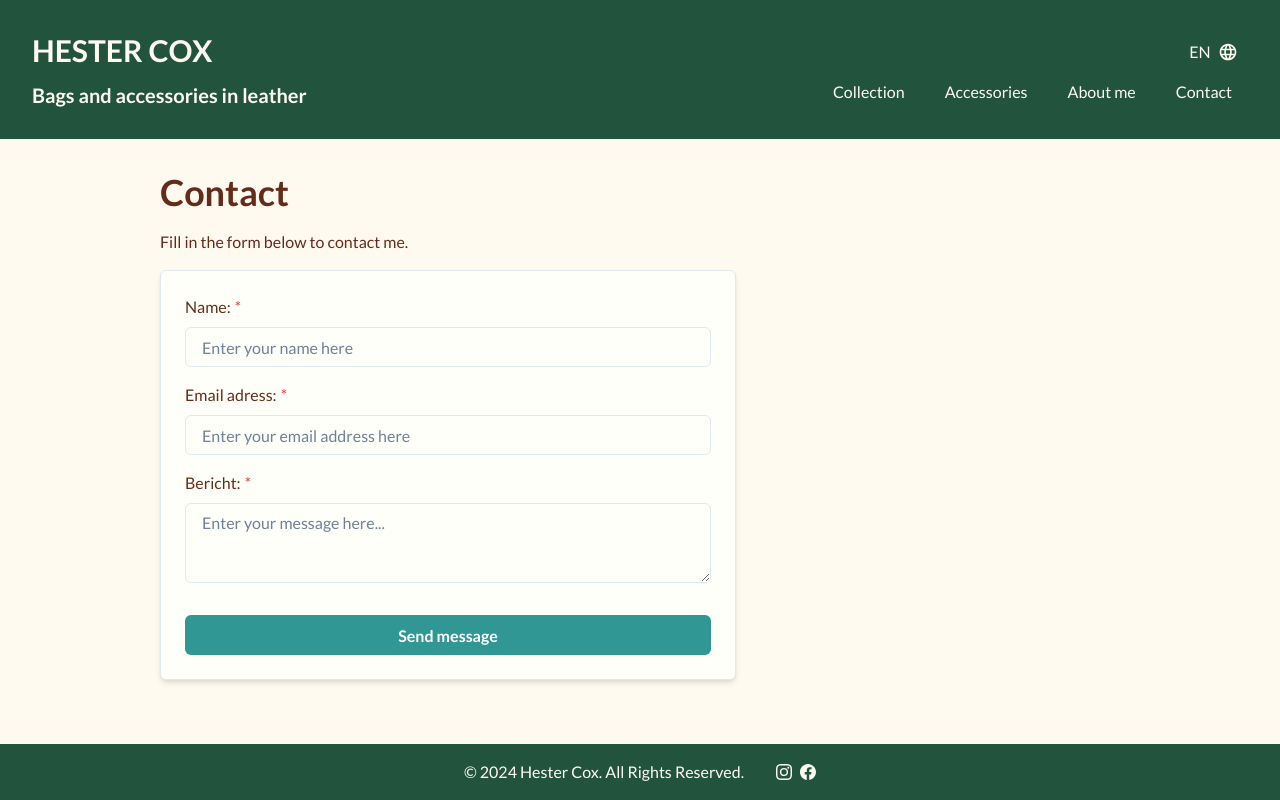
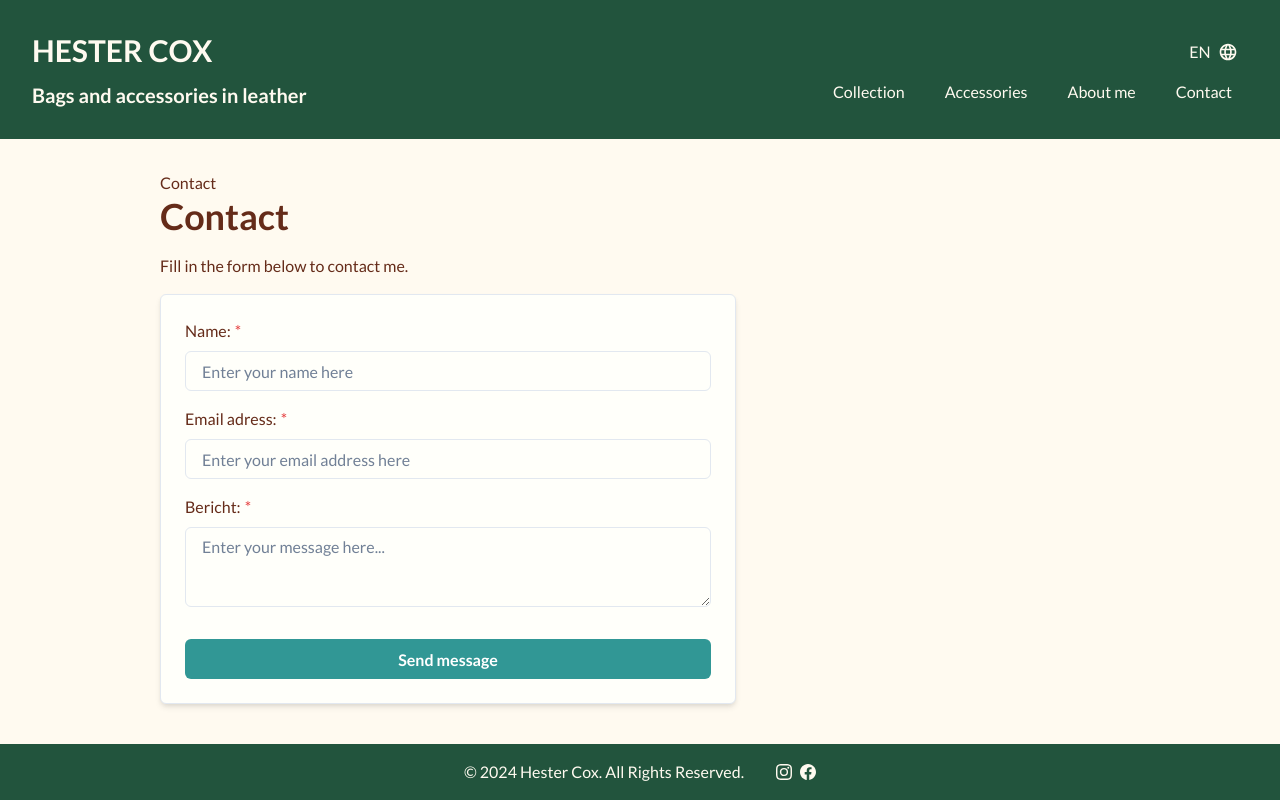
Before and after one commit to jimmy-chr/hester-cox-chakra, a React (Vite) app: page /contact in a window 1280 px wide. Built offline with nearby package versions, Linux system fonts and the light colour scheme.

Commit message:
adding breadcrumb

```diff
--- /dev/null
+++ b/src/components/DynamicBreadcrumb.tsx
@@ -0,0 +1,41 @@
+import React from "react";
+import { Breadcrumb, BreadcrumbItem, BreadcrumbLink } from "@chakra-ui/react";
+import { useLocation, Link } from "react-router-dom";
+
+// Define a mapping of routes to breadcrumb names
+const breadcrumbMap: { [key: string]: string } = {
+  "/": "Home",
+  "/collection": "Collection",
+  "/accessories": "Accessories",
+  "/about-me": "About Me",
+  "/contact": "Contact",
+};
+
+const DynamicBreadcrumb: React.FC = () => {
+  const location = useLocation();
+
+  // Split the pathname into segments
+  const pathSegments = location.pathname.split("/").filter(Boolean);
+
+  // Build the breadcrumb items
+  const breadcrumbItems = pathSegments.map((segment, index) => {
+    const fullPath = `/${pathSegments.slice(0, index + 1).join("/")}`;
+    const isLast = index === pathSegments.length - 1;
+
+    return (
+      <BreadcrumbItem key={fullPath} isCurrentPage={isLast}>
+        {isLast ? (
+          <BreadcrumbLink>{breadcrumbMap[fullPath] || segment}</BreadcrumbLink>
+        ) : (
+          <BreadcrumbLink as={Link} to={fullPath}>
+            {breadcrumbMap[fullPath] || segment}
+          </BreadcrumbLink>
+        )}
+      </BreadcrumbItem>
+    );
+  });
+
+  return <Breadcrumb separator=">">{breadcrumbItems}</Breadcrumb>;
+};
+
+export default DynamicBreadcrumb;
--- a/src/components/Page.tsx
+++ b/src/components/Page.tsx
@@ -2,6 +2,7 @@ import { Box, Heading, Stack, Center } from "@chakra-ui/react";
 import { useTranslation } from "react-i18next";
 import Header from "../components/Header";
 import Footer from "../components/Footer";
+import DynamicBreadcrumb from "./DynamicBreadcrumb";
 
 interface PageProps {
   children: React.ReactNode;
@@ -22,6 +23,7 @@ const Page: React.FC<PageProps> = ({
         <Center>
           <Stack spacing={"1em"} maxWidth="60em" width="60em">
             <Box>
+              <DynamicBreadcrumb />
               <Heading id={titleId} as="h3">
                 {t(titleKey)}
               </Heading>
```
